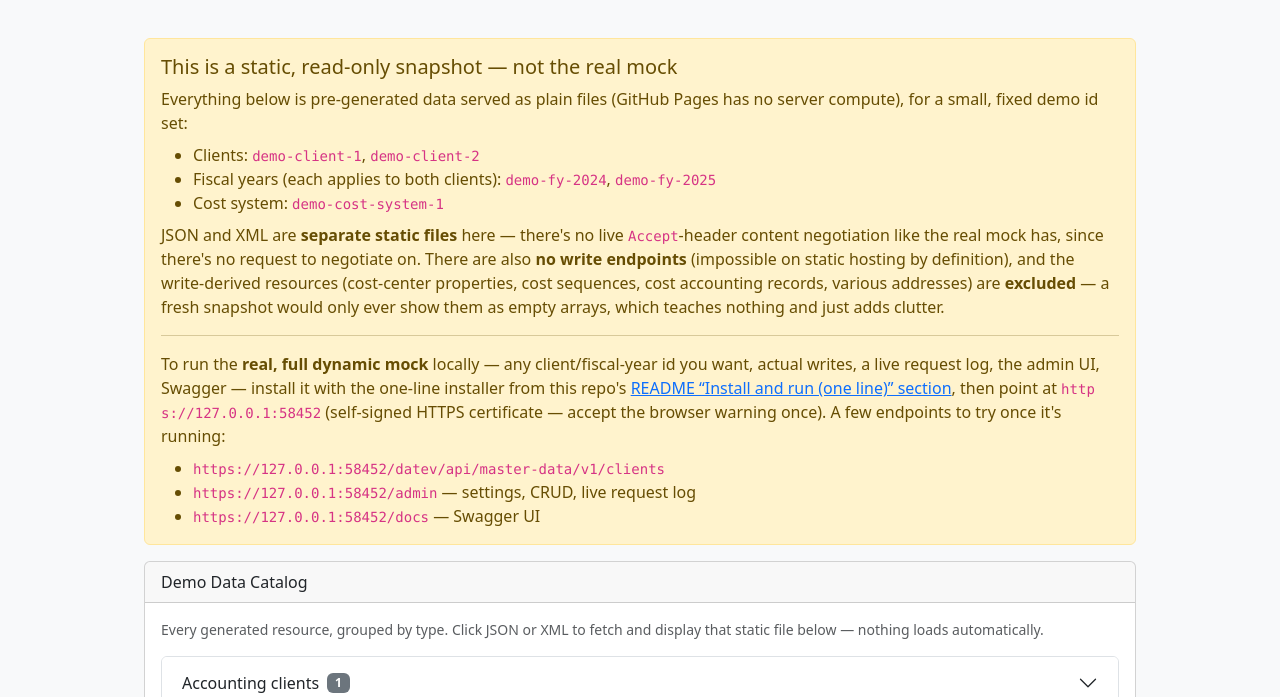
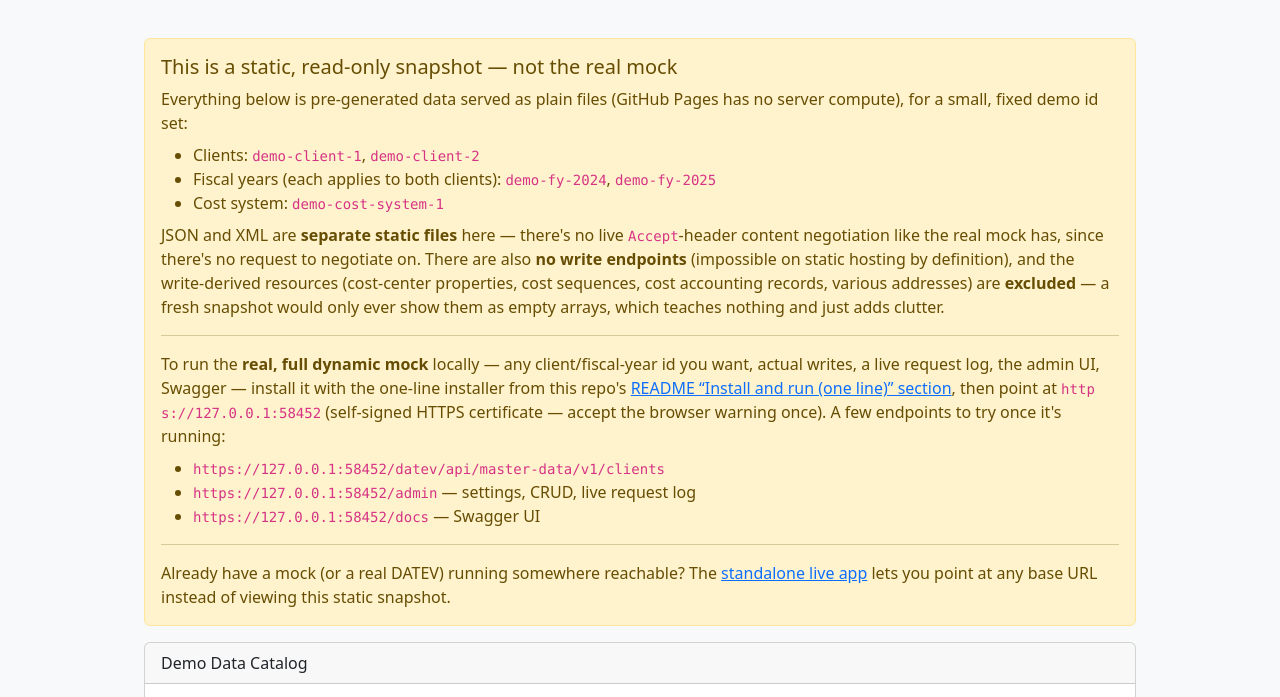
Before and after one commit to patchamama/datev-mock, a plain HTML site: page static-demo/index.html in a window 1280 px wide. Shown: the part 60-757 px from the top of the page. Drawn offline with nearby package versions, Linux system fonts and the light colour scheme.

Commit message:
feat(gh-pages): also publish the standalone frontend at /app/
Assembles static-demo/ (site root, unchanged URL) and frontend/
admin.html (as app/index.html) into one combined _site/ before
upload-pages-artifact, so the live app becomes reachable alongside
the existing read-only snapshot without touching its own URL. Trigger
paths extended to frontend/**. Static-demo banner gets one link to
the new app for people with a reachable backend. Verified: YAML
parses clean, local dry-run assembly byte-identical on both copied
files, manifest.json intact.

```diff
--- a/static-demo/index.html
+++ b/static-demo/index.html
@@ -61,6 +61,12 @@
     <li><code>https://127.0.0.1:58452/admin</code> &mdash; settings, CRUD, live request log</li>
     <li><code>https://127.0.0.1:58452/docs</code> &mdash; Swagger UI</li>
   </ul>
+  <hr>
+  <p class="mb-0">
+    Already have a mock (or a real DATEV) running somewhere reachable?
+    The <a href="./app/">standalone live app</a> lets you point at any
+    base URL instead of viewing this static snapshot.
+  </p>
 </div>
 
 <div class="card mb-4">
```
Also changed, not shown: 2 other files.
